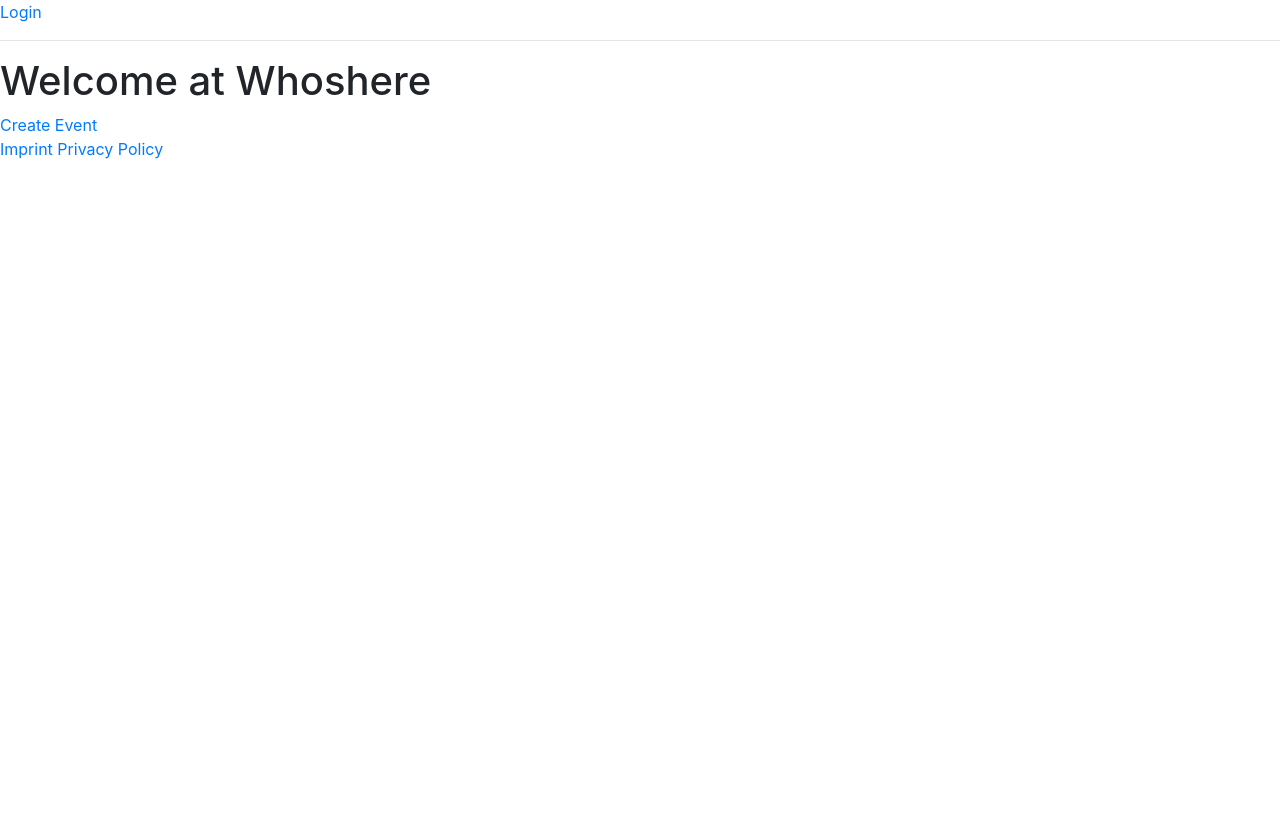
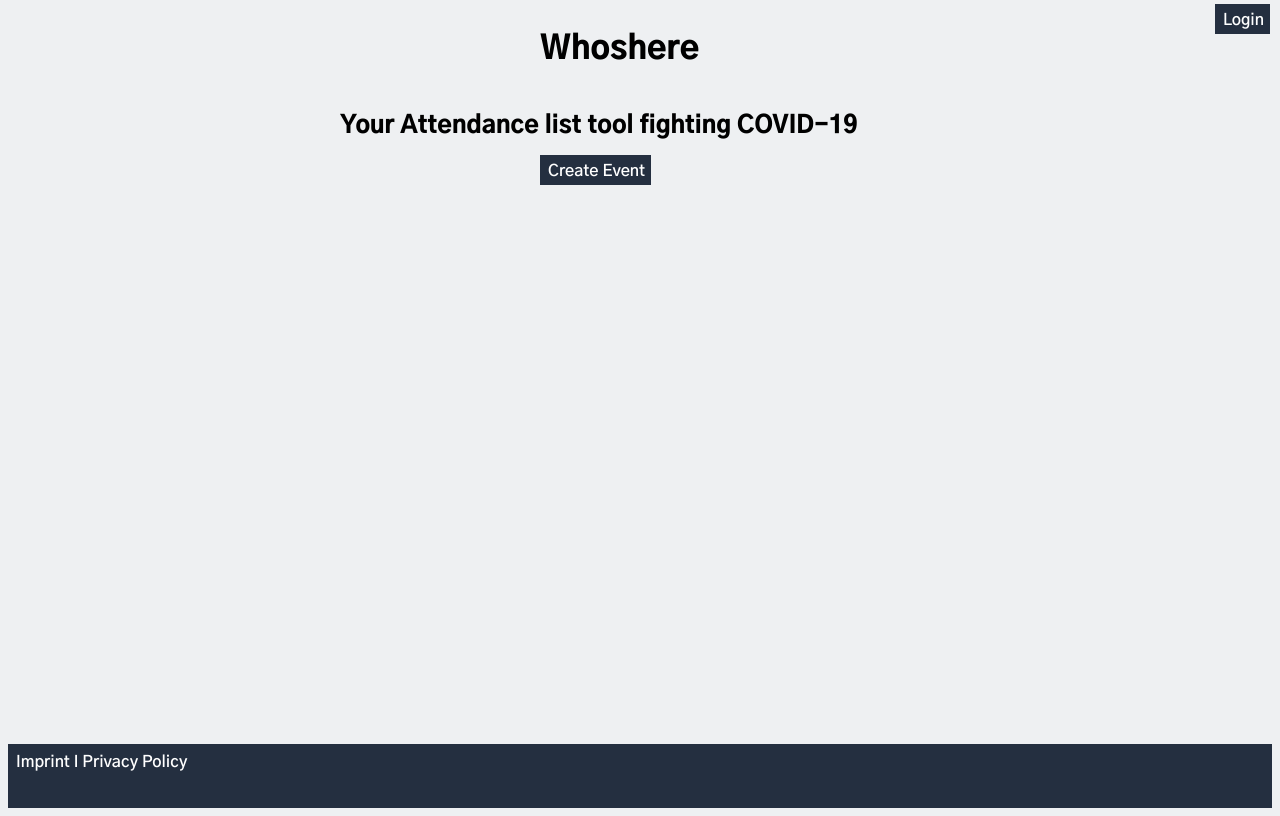
Before and after one commit to nick-alt/flask_whoshere, a Flask app: page / in a window 1280 px wide. Before the commit the page ends 159 px from the top, so only its background shows below. Run offline with Flask 2, Linux system fonts and the light colour scheme; some libraries are stand-ins or nearby versions.

Commit message:
first desgin index

```diff
--- a/app/__init__.py
+++ b/app/__init__.py
@@ -21,4 +21,6 @@ bootstrap = Bootstrap(app)
 if __name__ == '__main__':
     app.run(host="0.0.0.0")
 
+app.static_folder = 'static'
+
 from app import routes, models
--- /dev/null
+++ b/app/static/css/style.css
@@ -0,0 +1,68 @@
+html{
+}
+
+
+
+h1{
+
+
+}
+
+body {
+  background:#EEF0F2;
+  font-family: 'Gothic A1', sans-serif;
+  display: flex;
+  flex-direction: column;
+  min-height: 100vh;
+}
+
+
+
+.button {
+  background-color: #242F40;
+  color: #FFFFFF;
+  padding: 8px 6px 6px 8px;
+  text-decoration: none;
+}
+
+
+.footer {
+  padding: 8px 6px 6px 8px;
+  background: #242F40;
+  color: #ffffff;
+  text-decoration: none;
+  margin-top: auto;
+  height: 50px;
+}
+
+
+
+.footerlink {
+
+  color: #FFFFFF;
+  text-decoration: none;
+}
+
+.header{
+  margin: 0 auto;
+  width: 200px;
+
+}
+
+.subheader{
+  margin: 0 auto;
+  width: 600px;
+
+}
+
+.register{
+  margin: 0 auto;
+  width: 200px;
+
+}
+
+.login{
+  position:absolute;
+ top:10px;
+ right:10px;
+}
--- a/app/templates/index.html
+++ b/app/templates/index.html
@@ -1,17 +1,26 @@
-
- <html>
+<!DOCTYPE html>
+<html>
     <head>
-        <link href="https://stackpath.bootstrapcdn.com/bootstrap/4.4.1/css/bootstrap.min.css" rel="stylesheet" integrity="sha384-Vkoo8x4CGsO3+Hhxv8T/Q5PaXtkKtu6ug5TOeNV6gBiFeWPGFN9MuhOf23Q9Ifjh" crossorigin="anonymous">
+        <link href="https://fonts.googleapis.com/css2?family=Gothic+A1:wght@600;900&display=swap" rel="stylesheet">
+      <link rel="stylesheet" type="text/css" href="{{ url_for('static', filename='css/style.css') }}">
       <title>Whoshere</title>
     </head>
     <body>
-        <div><a href="{{ url_for('login') }}">Login</a></div>
-        <hr>
-        <h1>Welcome at Whoshere</h1>
-        <div><a href="{{ url_for('register')}}"> Create Event </a> </div>
+        <div class ="login" ><a href="{{ url_for('login') }}" class= "button" >Login</a></div>
+      <div class="header">
+        <h1>Whoshere</h1>
+        </div>
+      <div class="subheader">
+        <h2> Your Attendance list tool fighting COVID-19</h2>
+        </div>
+      <div class="register">
+        <a href="{{ url_for('register')}}" class= "button"> Create Event </a>
+      </div>
+
     </body>
-    <footer>
-      <a href="/imprint">Imprint</a>
-      <a href="/privacy">Privacy Policy</a>
+    <footer class="footer">
+      <a href="/imprint" class= "footerlink" >Imprint</a>
+      I
+      <a href="/privacy" class= "footerlink" >Privacy Policy</a>
    </footer>
 </html>
```
Also changed, not shown: 1 other file.
